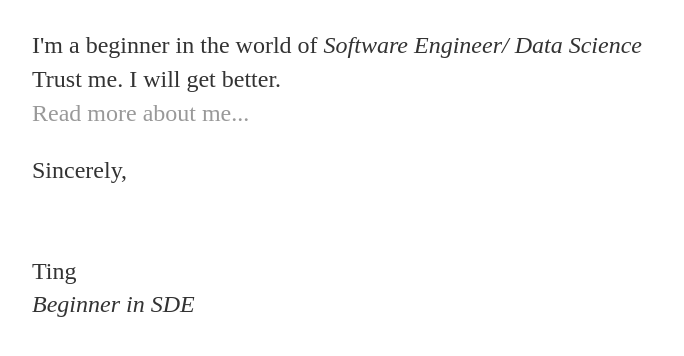
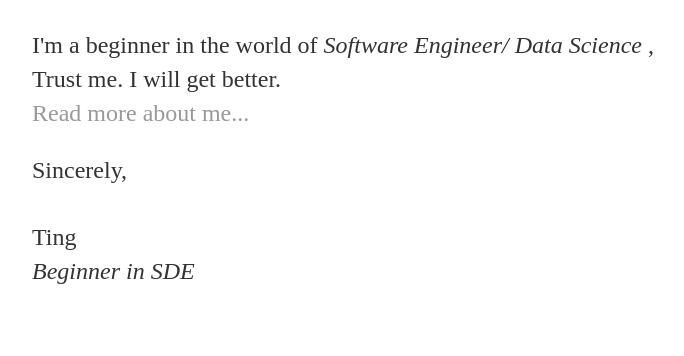
Before and after one commit to tsheng0315/tsheng0315.github.io, a plain HTML site: page index.html in a window 1280 px wide. Shown: the part 168-524 px from the top of the page, without its empty margins (160-844 px from the left). Drawn offline with Linux system fonts and the light colour scheme.

Commit message:
Update index.html

```diff
--- a/index.html
+++ b/index.html
@@ -17,13 +17,8 @@
 		<div class="container">
     		<div class="blurb">
         		<h1>Hi there, I'm Ting!</h1>
-				<p>I'm a beginner in the world of <em> Software Engineer/ Data Science </em> <br /> Trust me. I will get better. <br /><a href="/about">Read more about me...</a></p>
-
-
-
-
-<p>Sincerely,<br />
-<br />
+				<p>I'm a beginner in the world of <em> Software Engineer/ Data Science </em> ,<br /> Trust me. I will get better. <br /><a href="/about">Read more about me...</a></p>
+			<p>Sincerely,<br />
 <br />
 Ting <br />
 <i>Beginner in SDE</i></p>
```
